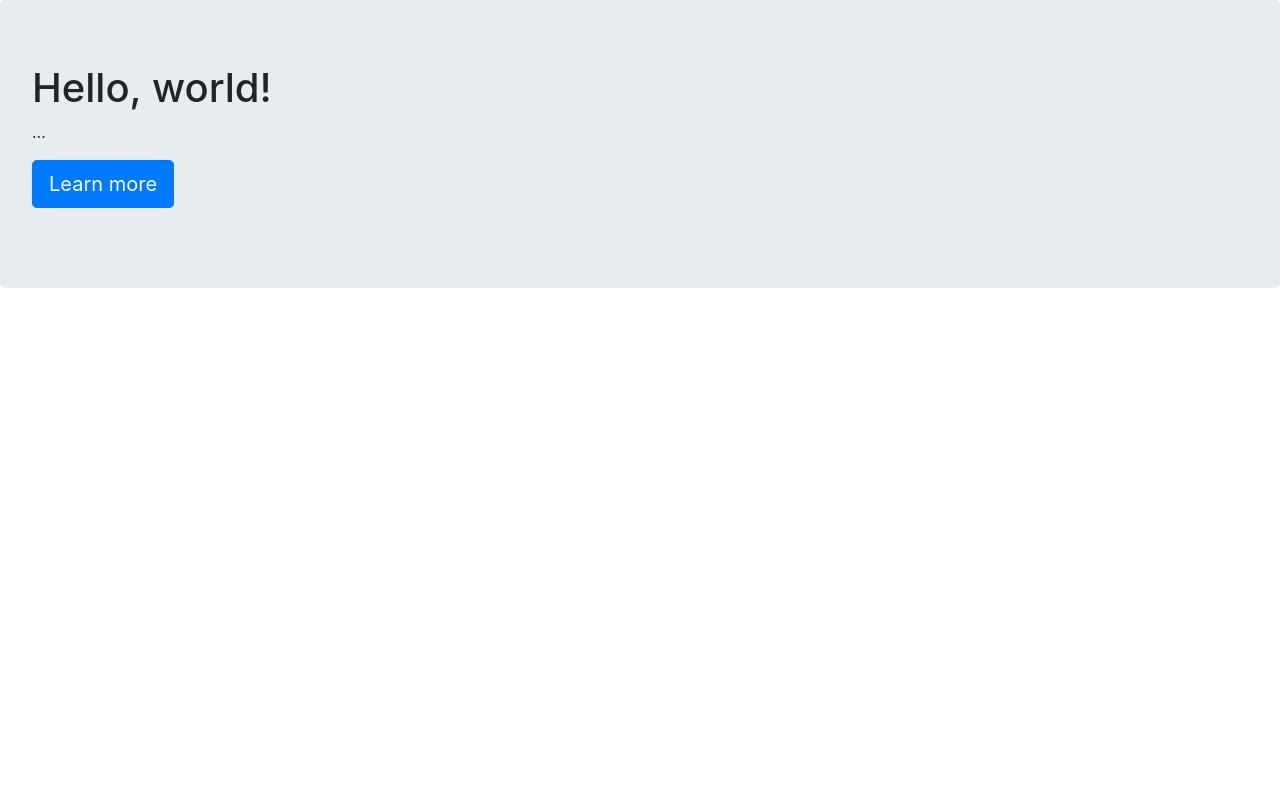
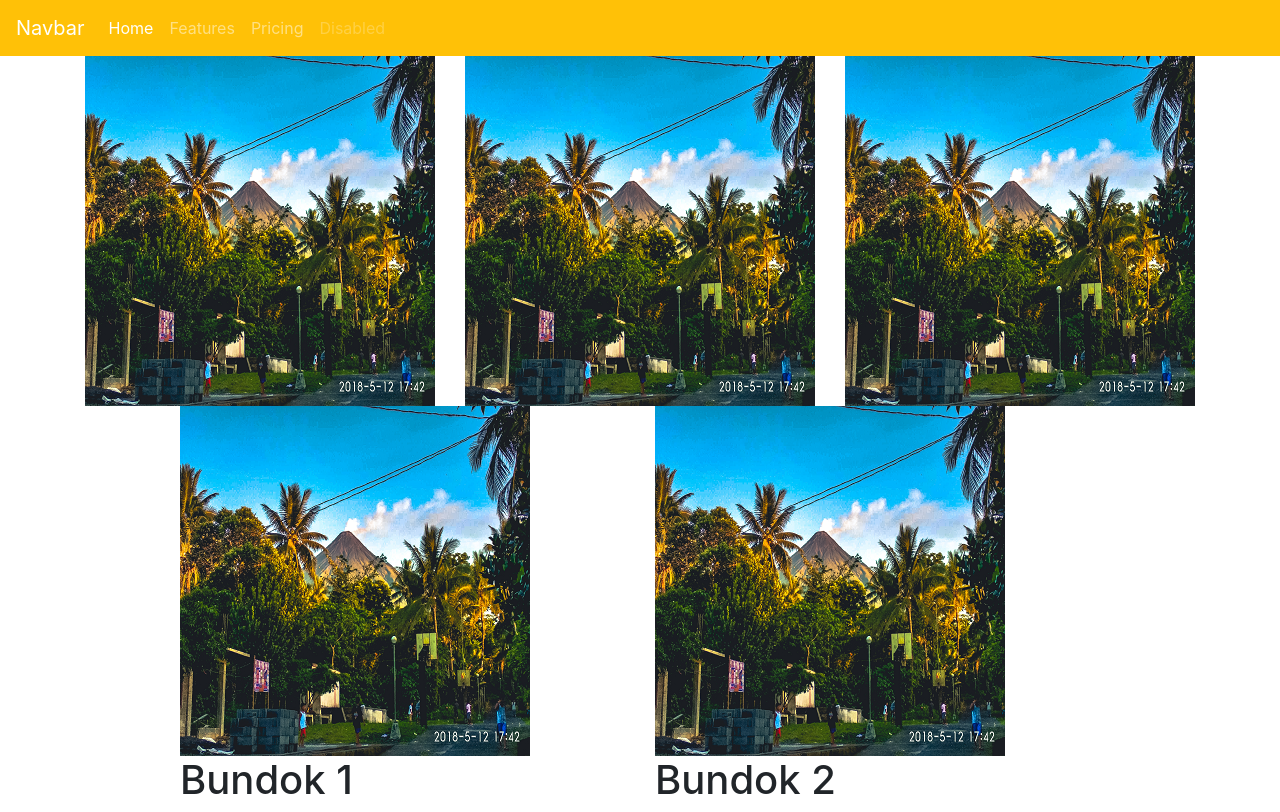
Before and after one commit to Francis018/marquis-maintanance, a plain HTML site: page index.html in a window 1280 px wide. Drawn offline with Linux system fonts and the light colour scheme.

Commit message:
add navbar and grid style

```diff
--- a/css/style.css
+++ b/css/style.css
@@ -0,0 +1,3 @@
+/* .pad{
+    padding: 1rem;
+} */
--- a/index.html
+++ b/index.html
@@ -14,10 +14,51 @@
     <title>GETOOH</title>
 </head>
 <body>
-    <div class="jumbotron">
-        <h1>Hello, world!</h1>
-        <p>...</p>
-        <p><a class="btn btn-primary btn-lg" href="#" role="button">Learn more</a></p>
-      </div>
+        <nav class="navbar navbar-expand-lg navbar-dark bg-warning">
+                <a class="navbar-brand" href="#">Navbar</a>
+                <button class="navbar-toggler" type="button" data-toggle="collapse" data-target="#navbarNav" aria-controls="navbarNav" aria-expanded="false" aria-label="Toggle navigation">
+                  <span class="navbar-toggler-icon"></span>
+                </button>
+                <div class="collapse navbar-collapse" id="navbarNav">
+                  <ul class="navbar-nav">
+                    <li class="nav-item active">
+                      <a class="nav-link" href="#">Home <span class="sr-only">(current)</span></a>
+                    </li>
+                    <li class="nav-item">
+                      <a class="nav-link" href="#">Features</a>
+                    </li>
+                    <li class="nav-item">
+                      <a class="nav-link" href="#">Pricing</a>
+                    </li>
+                    <li class="nav-item">
+                      <a class="nav-link disabled" href="#">Disabled</a>
+                    </li>
+                  </ul>
+                </div>
+        </nav>
+    <div class="container">
+        <div class="row pad">
+            <div class="col-md-4">
+                <img src="img/bundok.png" class="img-responsive">
+            </div>
+            <div class="col-md-4">
+                <img src="img/bundok.png" class="img-responsive">
+            </div>
+            <div class="col-md-4">
+                <img src="img/bundok.png" class="img-responsive">
+            </div>
+        </div>
+        <div class="row">
+            <div class="col-md-4 offset-md-1">
+                <img src="img/bundok.png" class="img-responsive">
+                <h1>Bundok 1</h1>
+            </div>
+            <div class="col-md-4 offset-md-1">
+                <img src="img/bundok.png" alt="" class="img-responsive">
+                <h1>Bundok 2</h1>
+            </div>
+
+        </div>
+    </div>
 </body>
 </html>
```
Also changed, not shown: img/bundok.png (added).
